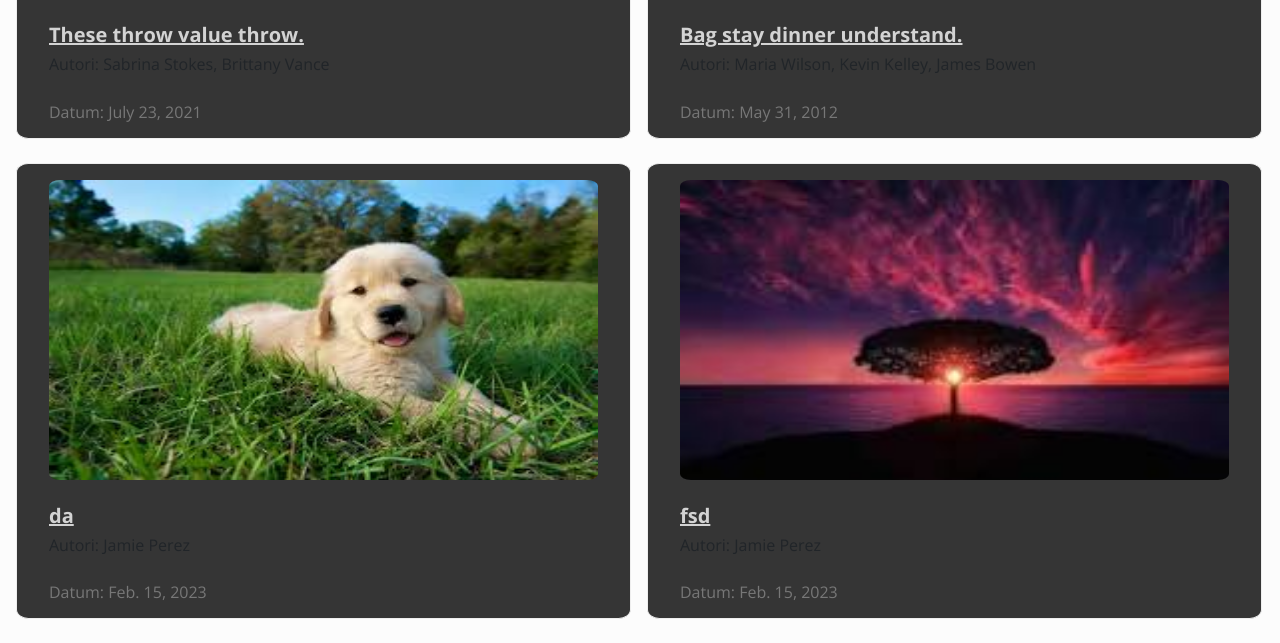
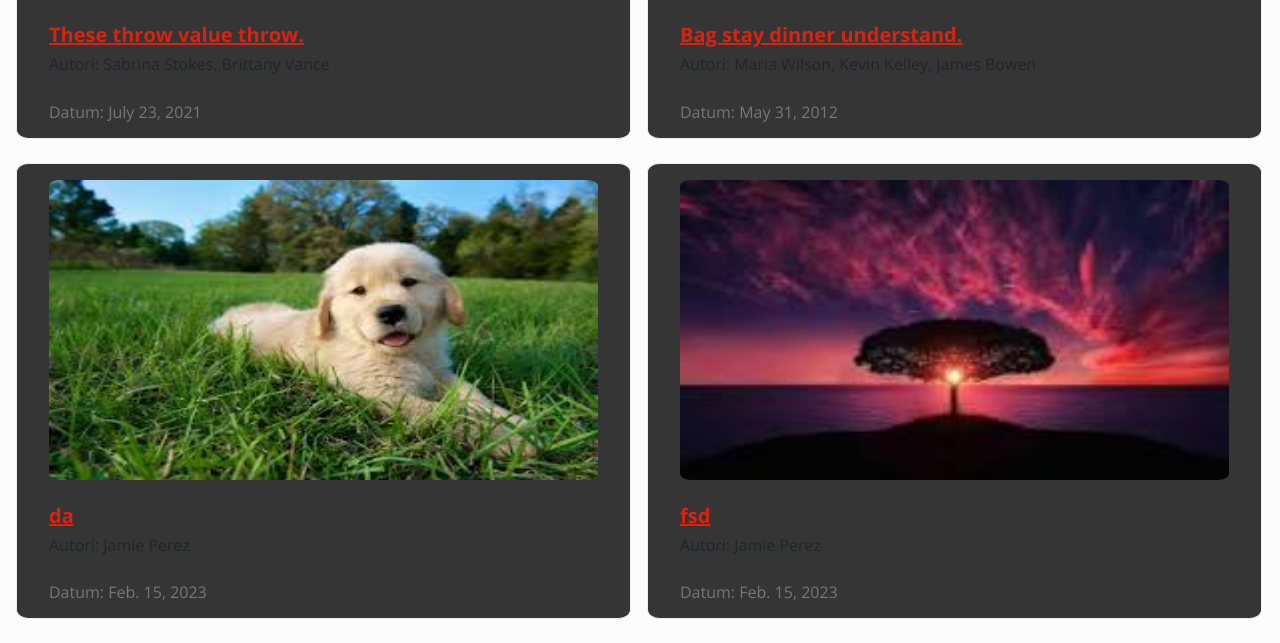
Before and after one commit to T30M47/Upravitelj-Aplikacija-PW, a Django app: page / in a window 1280 px wide. Shown: the part 4929-5572 px from the top of the page. Run offline with Django 4.2, Linux system fonts and the light colour scheme; data comes from the database, SQL or seed files in the repository; grey boxes labelled with a size stand in for pictures from a placeholder-image service; some libraries are stand-ins or nearby versions.

Commit message:
Promjenjena boja naslova.

```diff
--- a/mysite/main/templates/main/aplikacija_list.html
+++ b/mysite/main/templates/main/aplikacija_list.html
@@ -33,7 +33,7 @@
             <div class="card-body mx-1">
                 <a href="{{aplikacija.aplikacija_naziv}}"><img src="{{aplikacija.aplikacija_slika}}" class="card-img-top" alt="Thumbnail" width="610" height="300" style="border-radius: 2%"/></a><br>
                 <br>
-                <h5 class="card-title"><strong><a href="{{aplikacija.aplikacija_naziv}}" style="color: lightgray">{{aplikacija.aplikacija_naziv}}</a></strong></h5>
+                <h5 class="card-title"><strong><a href="{{aplikacija.aplikacija_naziv}}">{{aplikacija.aplikacija_naziv}}</a></strong></h5>
                 <h6 class="card-title">Autori: {% for student in aplikacija.aplikacija_student.all %}{{student}}{% if not forloop.last %}, {% endif %}{% endfor %}</h6><br>
                 <h6 class="card-subtitle text-muted">Datum: {{aplikacija.aplikacija_datum}}</h6>
             </div>
```
